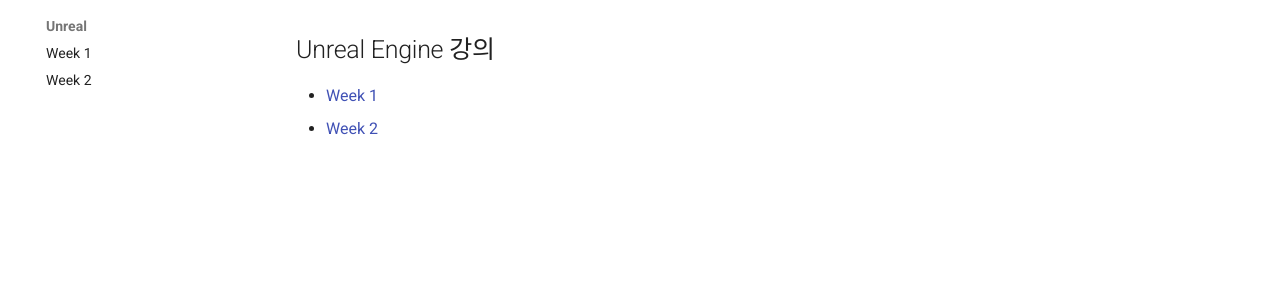
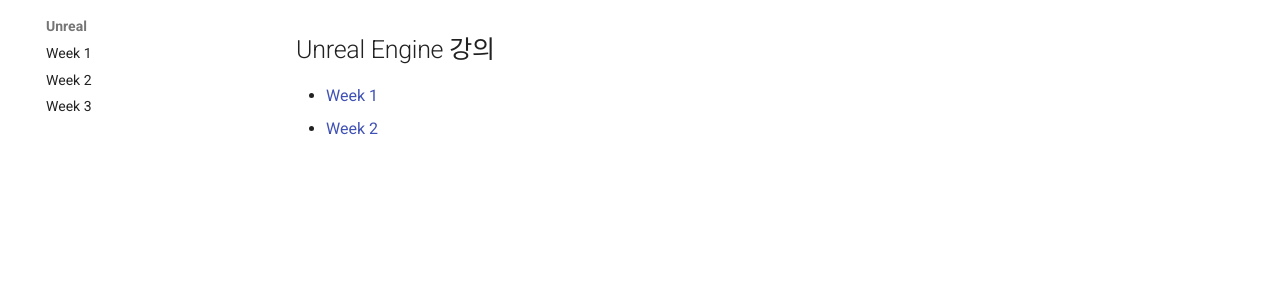
Before and after one commit to cgilabs/cgilabs.github.io, an MkDocs documentation site: the page built from docs/index.md, in a window 1280 px wide. Shown: the part 148-438 px from the top of the page. Built offline with MkDocs 1.6.1 and Material for MkDocs 9.7.7, drawn with Linux system fonts in a browser that asks for light colours.

Commit message:
Update mkdocs.yml

```diff
--- a/mkdocs.yml
+++ b/mkdocs.yml
@@ -5,8 +5,8 @@ theme:
   name: material
   language: ko
   features:
+    - navigation.sections
     - navigation.expand
-    - navigation.sections
     - navigation.top
     - search.suggest
     - search.highlight
@@ -30,6 +30,7 @@ nav:
   - Unreal:
       - Week 1: unreal/week01.md
       - Week 2: unreal/week02.md
+      - Week 3: unreal/week03.md
 
 plugins:
   - search
```
